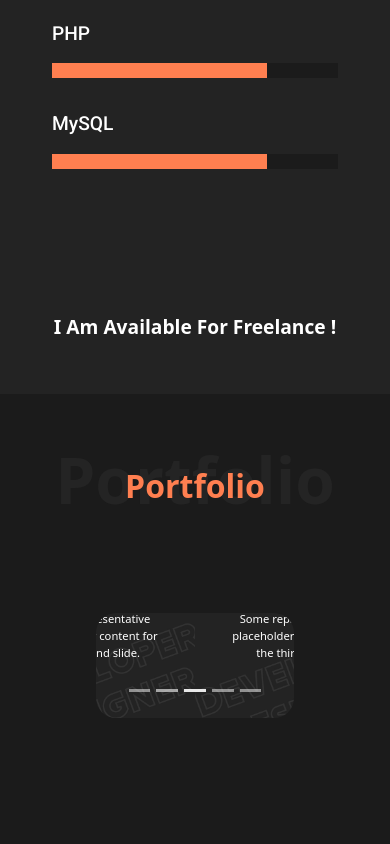
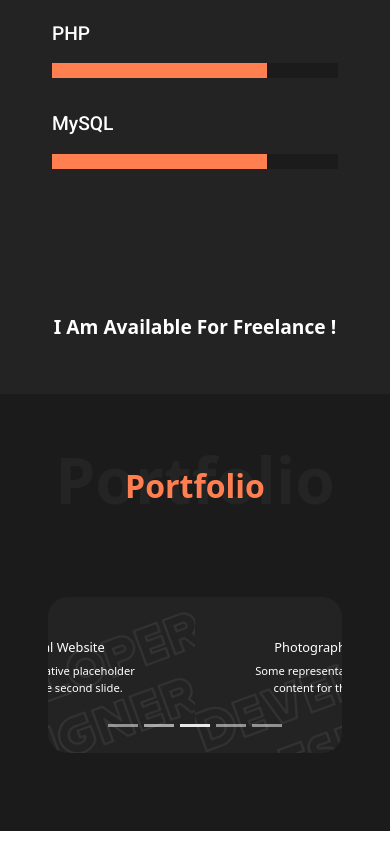
Before and after one commit to JCciasico/My-Portfolio, a Vue app: page / in a window 390 px wide. Shown: the part 2908-3752 px from the top of the page. Built offline with nearby package versions, Linux system fonts and the light colour scheme; a web font is replaced by a local one; what vue-scroll-reveal would draw is missing.

Commit message:
fix: portfolio section responsiveness

```diff
--- a/src/components/PortfolioSection.vue
+++ b/src/components/PortfolioSection.vue
@@ -5,7 +5,7 @@
                 <h1 class="text-1">Portfolio</h1>
                 <h1 class="text-2">Portfolio</h1>
             </div>
-            <div style="padding-top:2rem; padding-bottom: 5rem; padding-left: 5rem; padding-right: 5rem;">
+            <div class="carousel-body">
                 <div id="carouselExampleCaptions" class="carousel slide portfolio-body" data-bs-ride="carousel">
                     <div class="carousel-indicators">
                         <button type="button" data-bs-target="#carouselExampleCaptions" data-bs-slide-to="0" class="active"
@@ -109,6 +109,20 @@
 .portfolio-body{
     margin-bottom: 30px;
 }
+.carousel-body{
+    padding-top:2rem;
+    padding-bottom: 5rem;
+    padding-left: 5rem;
+    padding-right: 5rem;
+}
+@media(max-width:1000px){
+    .carousel-body{
+    padding-top:1rem;
+    padding-bottom: 2rem;
+    padding-left: 2rem;
+    padding-right: 2rem;
+    }
+}
 @media(max-width:900px){
     .text-1{
         font-size: 4.5rem;
```
